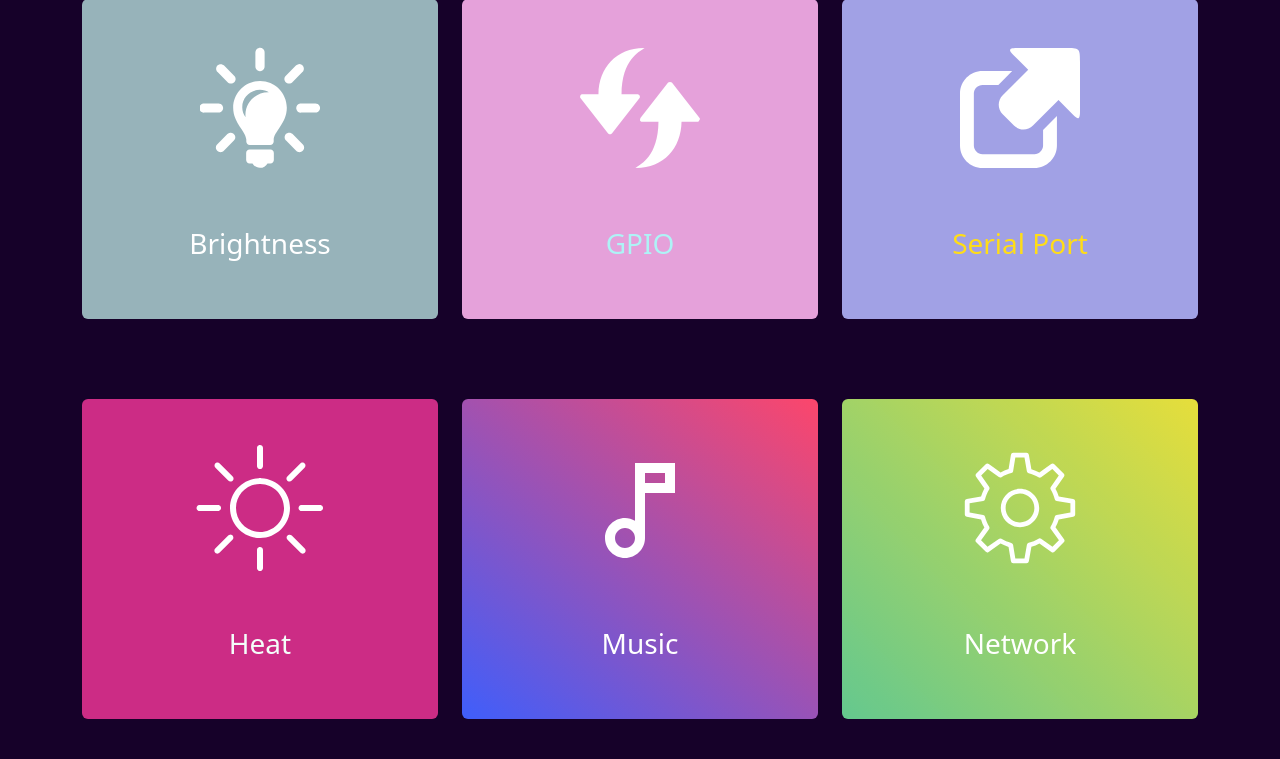
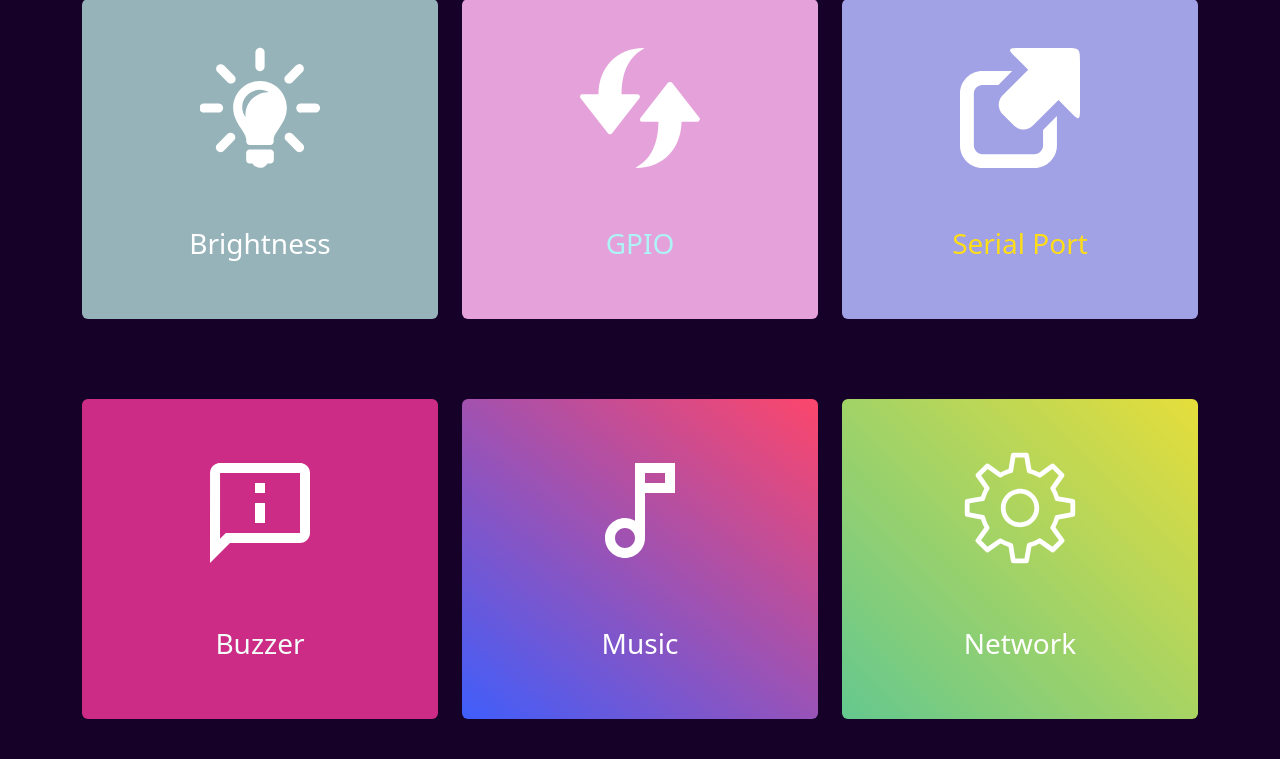
Before and after one commit to Chipsee/chipsee-industrial-pc-web, a Flask app: page / in a window 1280 px wide. Shown: the part 41-800 px from the top of the page. Run offline with Flask 2, Linux system fonts and the light colour scheme; parts of the project's set-up code (start-up, migrations or seed data) failed here and were passed over; some libraries are stand-ins or nearby versions.

Commit message:
Add CM4 buzzer example code.

```diff
--- a/app.py
+++ b/app.py
@@ -4,6 +4,7 @@ from flask import request
 from lib.brightness import Brightness
 from lib.gpio import GPIO
 from lib.rs232 import RS232
+from lib.buzzer import Buzzer
 
 from flask_sock import Sock
 import time
@@ -13,6 +14,7 @@ sock = Sock(app)
 cm4_gpio = GPIO()
 cm4_rs232 = RS232()
 cm4_brightness = Brightness()
+cm4_buzzer = Buzzer()
 
 @app.route("/")
 def home():
@@ -59,6 +61,10 @@ def gpio():
 def rs232():
     return render_template('rs232.html')
 
+@app.route("/buzzer")
+def buzzer():
+    return render_template('buzzer.html')
+
 @app.route('/api/brightness', methods=['POST'])
 def api_brightness():
     new_brightness = request.form["brightness"]
@@ -83,3 +89,13 @@ def api_gpio(gpioX):
         if msg == True:
             return { 'status': 'Success', 'msg': gpioX }
         return { 'status': 'Error', 'msg': msg }
+
+@app.route('/api/buzzer', methods=['POST'])
+def api_buzzer():
+    req = request.json
+    new_status = str(req['buzzer'])
+    # return { 'status': 'Success', 'msg': new_status }
+    msg = cm4_buzzer.set_to(new_status)
+    if msg == True:
+        return { 'status': 'Success', 'msg': new_status }
+    return { 'status': 'Error', 'msg': msg }
--- a/static/css/style.css
+++ b/static/css/style.css
@@ -49,9 +49,9 @@
     color: #ffdd17;
 }
 
-.heat-card {
+.buzzer-card {
     background-color: #cc2c85;
-    background-image: url("../images/svg/heat.svg");
+    background-image: url("../images/svg/buzzer.svg");
     color: #f4fefa;
 }
 
--- a/templates/home.html
+++ b/templates/home.html
@@ -26,9 +26,9 @@
                     <span class="home-card-text">Serial Port</span>
                 </div>
             </a>
-            <a class="col-4 home-card-link" href="#">
-                <div class="home-card home-card-bg heat-card">
-                    <span class="home-card-text">Heat</span>
+            <a class="col-4 home-card-link" href="{{ url_for('buzzer') }}">
+                <div class="home-card home-card-bg buzzer-card">
+                    <span class="home-card-text">Buzzer</span>
                 </div>
             </a>
             <a class="col-4 home-card-link" href="#">
```
Also changed, not shown: lib/buzzer.py (added, +34 -0 lines), templates/buzzer.html (added, +59 -0 lines), static/images/svg/buzzer.svg (added).
